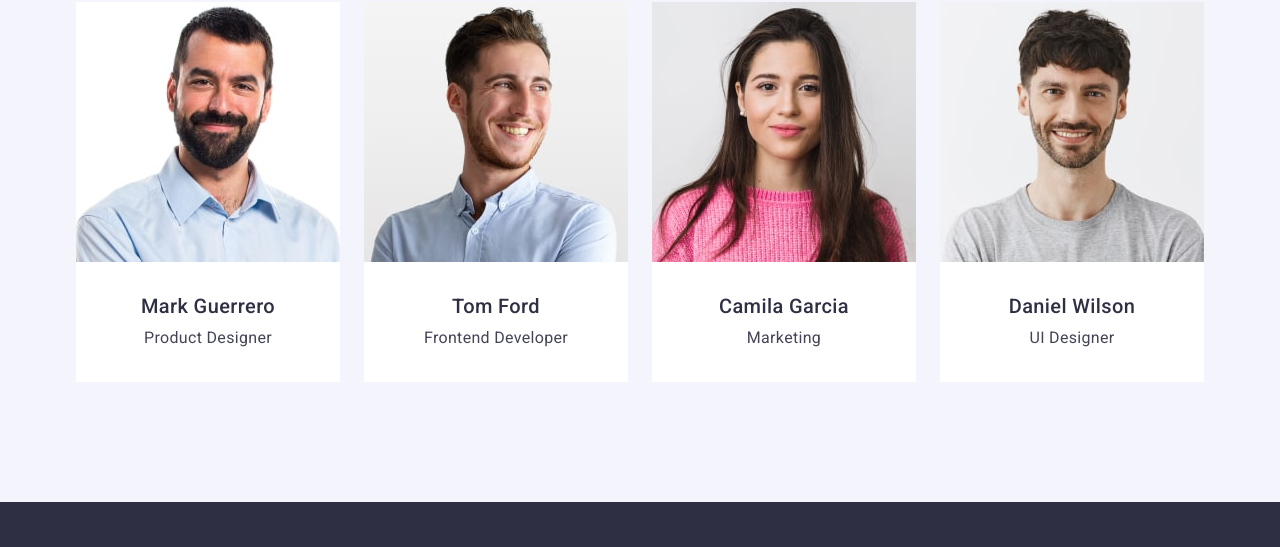
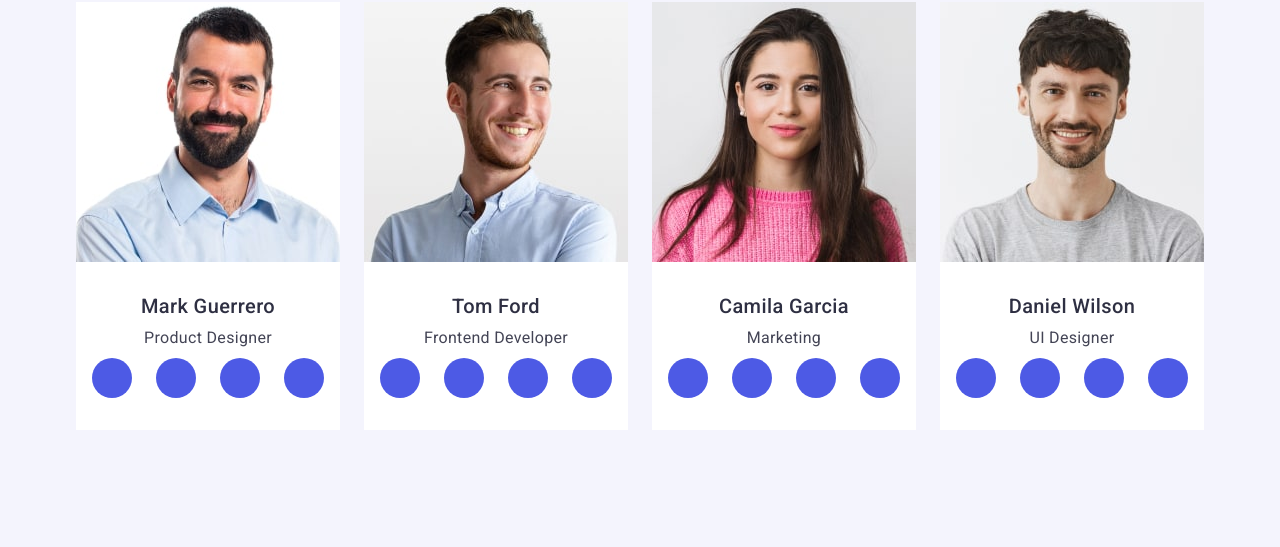
Before and after one commit to Iryna-Kolesnikova/goit-markup-hw-04, a plain HTML site: page index.html in a window 1280 px wide. Shown: the part 1803-2350 px from the top of the page. Drawn offline with nearby package versions, Linux system fonts and the light colour scheme.

Commit message:
final hw3

```diff
--- a/css/style.css
+++ b/css/style.css
@@ -166,6 +166,14 @@ ul {
 }
 .hero {
   background: var(--brand-lite-color);
+  background-image: linear-gradient(
+      rgba(46, 47, 66, 0.7),
+      rgba(46, 47, 66, 0.7)
+    ),
+    url(../images/hero-bg.jpg);
+  background-repeat: no-repeat;
+  background-position: center;
+  background-size: cover;
   padding-top: 188px;
   padding-bottom: 188px;
   text-align: center;
@@ -214,6 +222,9 @@ ul {
 .work-example {
   padding-bottom: 120px;
 }
+.team {
+  margin-bottom: 8px;
+}
 /* ============================OUR TEAM========================= */
 .chous {
   margin-right: 24px;
@@ -233,6 +244,22 @@ ul {
 
 .card-descriotion {
   margin: 32px 16px;
+}
+.team-soc-list {
+  display: flex;
+  justify-content: center;
+  gap: 24px;
+}
+.team-soc-item {
+  width: 40px;
+  height: 40px;
+}
+.team-soc-link {
+  width: 100%;
+  height: 100%;
+  border-radius: 50%;
+  background-color: var(--brand-color);
+  display: block;
 }
 /* ======================PAGE PORTFOLIO=========================== */
 .page-two {
--- a/index.html
+++ b/index.html
@@ -152,6 +152,20 @@
               <div class="card-descriotion">
                 <h3 class="page-title">Mark Guerrero</h3>
                 <p class="page-desc team">Product Designer</p>
+                <ul class="team-soc-list list">
+                  <li class="team-soc-item">
+                    <a href="" class="team-soc-link link"></a>
+                  </li>
+                  <li class="team-soc-item">
+                    <a href="" class="team-soc-link link"></a>
+                  </li>
+                  <li class="team-soc-item">
+                    <a href="" class="team-soc-link link"></a>
+                  </li>
+                  <li class="team-soc-item">
+                    <a href="" class="team-soc-link link"></a>
+                  </li>
+                </ul>
               </div>
             </li>
             <li class="chous">
@@ -165,6 +179,20 @@
               <div class="card-descriotion">
                 <h3 class="page-title">Tom Ford</h3>
                 <p class="page-desc team">Frontend Developer</p>
+                <ul class="team-soc-list list">
+                  <li class="team-soc-item">
+                    <a href="" class="team-soc-link link"></a>
+                  </li>
+                  <li class="team-soc-item">
+                    <a href="" class="team-soc-link link"></a>
+                  </li>
+                  <li class="team-soc-item">
+                    <a href="" class="team-soc-link link"></a>
+                  </li>
+                  <li class="team-soc-item">
+                    <a href="" class="team-soc-link link"></a>
+                  </li>
+                </ul>
               </div>
             </li>
             <li class="chous">
@@ -178,6 +206,20 @@
               <div class="card-descriotion">
                 <h3 class="page-title">Camila Garcia</h3>
                 <p class="page-desc team">Marketing</p>
+                <ul class="team-soc-list list">
+                  <li class="team-soc-item">
+                    <a href="" class="team-soc-link link"></a>
+                  </li>
+                  <li class="team-soc-item">
+                    <a href="" class="team-soc-link link"></a>
+                  </li>
+                  <li class="team-soc-item">
+                    <a href="" class="team-soc-link link"></a>
+                  </li>
+                  <li class="team-soc-item">
+                    <a href="" class="team-soc-link link"></a>
+                  </li>
+                </ul>
               </div>
             </li>
             <li class="chous">
@@ -191,6 +233,20 @@
               <div class="card-descriotion">
                 <h3 class="page-title">Daniel Wilson</h3>
                 <p class="page-desc team">UI Designer</p>
+                <ul class="team-soc-list list">
+                  <li class="team-soc-item">
+                    <a href="" class="team-soc-link link"></a>
+                  </li>
+                  <li class="team-soc-item">
+                    <a href="" class="team-soc-link link"></a>
+                  </li>
+                  <li class="team-soc-item">
+                    <a href="" class="team-soc-link link"></a>
+                  </li>
+                  <li class="team-soc-item">
+                    <a href="" class="team-soc-link link"></a>
+                  </li>
+                </ul>
               </div>
             </li>
           </ul>
```
Also changed, not shown: images/hero-bg.jpg (added).
